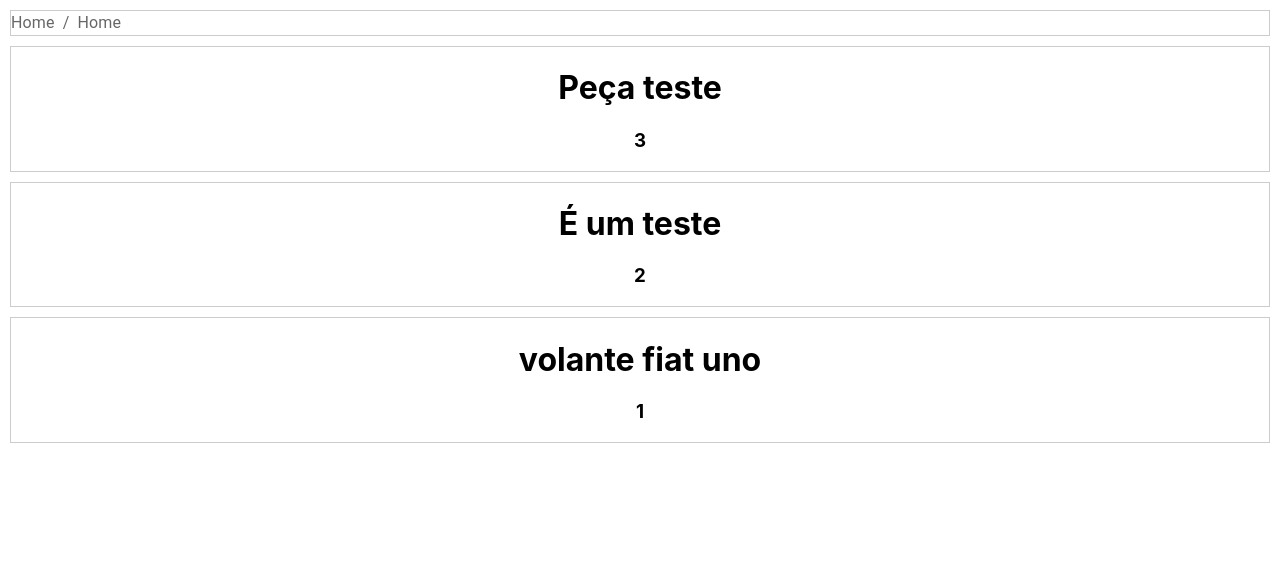
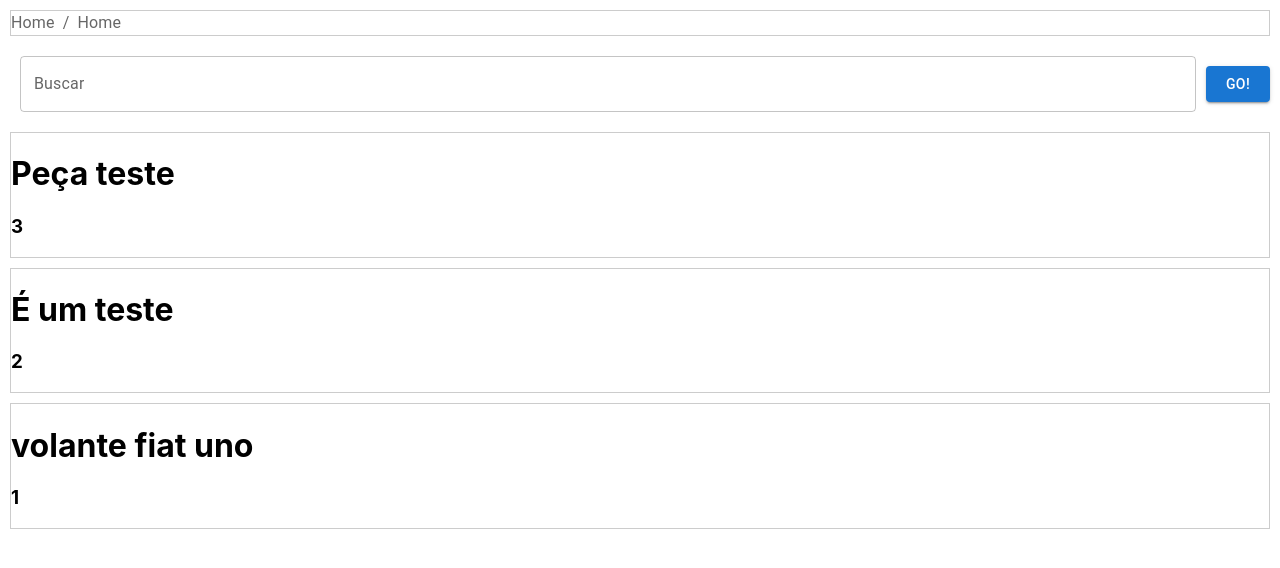
Before and after one commit to LucasGitDev/FBR-frontend, a React (Create React App) app: page / in a window 1280 px wide. Shown: the top 568 px of the page. Built offline with nearby package versions, Linux system fonts and the light colour scheme; no server answers.

Commit message:
feat: add Peças search

```diff
--- a/src/pages/Home.js
+++ b/src/pages/Home.js
@@ -1,18 +1,59 @@
 import { useEffect, useState } from "react";
 import Api from "../service/api";
 import Item from "../components/Peca/Item";
+import { TextField, Button } from "@mui/material/";
 
 function Home() {
   const [pecas, setPecas] = useState([]);
+  const [search, setSearch] = useState("");
 
   useEffect(() => {
     setPecas(Api.getPecas());
   }, []);
 
+  const handleSearch = (e) => {
+    setSearch(e.target.value);
+
+    console.log(search);
+  };
+
   return (
-    <div className="App">
+    <div className="">
       <header className="" />
       <div>
+        <div className="barra-busca" style={{
+            display: "flex",
+            flexDirection: "row",
+            justifyContent: "space-between",
+            alignItems: "center",
+            margin: "10px",
+        }}>
+          <TextField
+            id="outlined-basic"
+            label="Buscar"
+            variant="outlined"
+            onChange={handleSearch}
+            style={{
+                width: "100%",
+                margin: "10px",
+            }}
+          />
+          <Button
+            variant="contained"
+            color="primary"
+            onClick={async (e) => {
+              if (search === "") {
+                setPecas(Api.getPecas());
+              } else {
+                let pecas = await Api.searchPecas(search);
+                setPecas(pecas);
+              }
+            }}
+          >
+            Go!
+          </Button>
+        </div>
+
         {pecas.map((peca) => {
           return <Item key={peca.id} peca={peca} />;
         })}
--- a/src/service/api.js
+++ b/src/service/api.js
@@ -18,4 +18,13 @@ export default class Api {
 
     return resp;
   }
+
+
+  static searchPecas(search) {
+    return this.api.get(`/pecas/search?search=${search}`).then((response) => {
+
+      console.log(response.data);
+      return response.data;
+    });
+  }
 }
```
